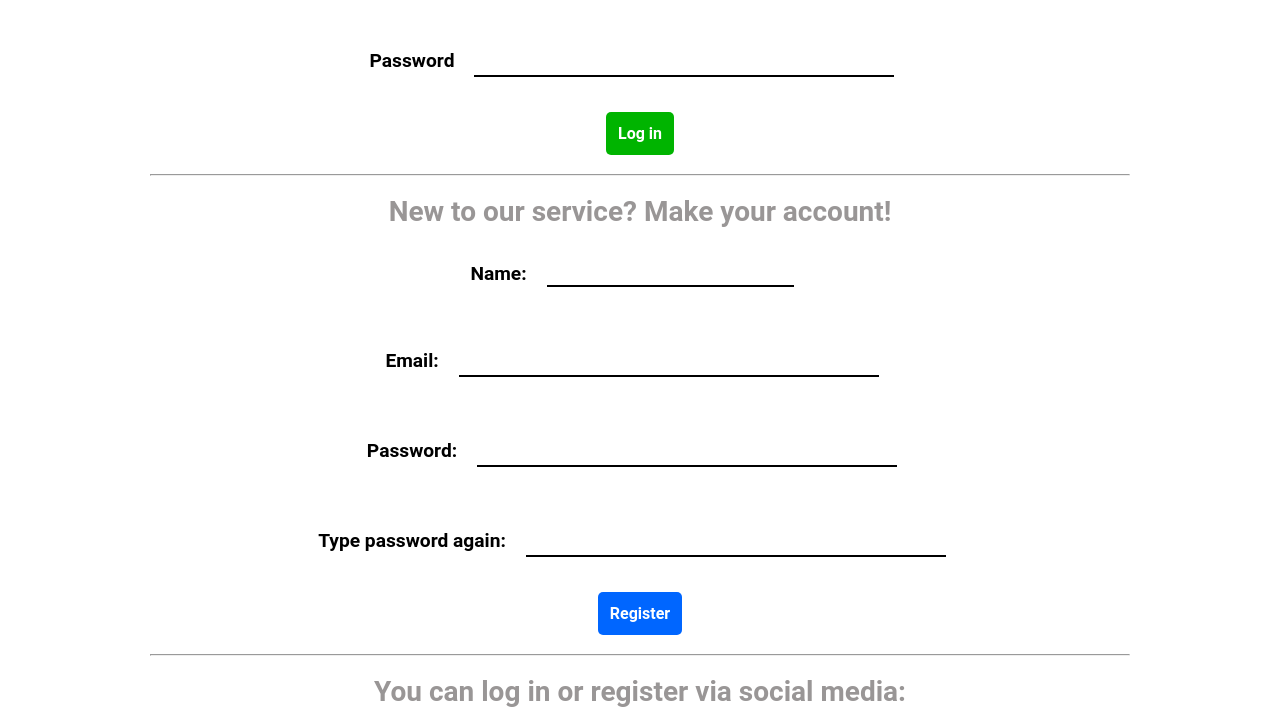
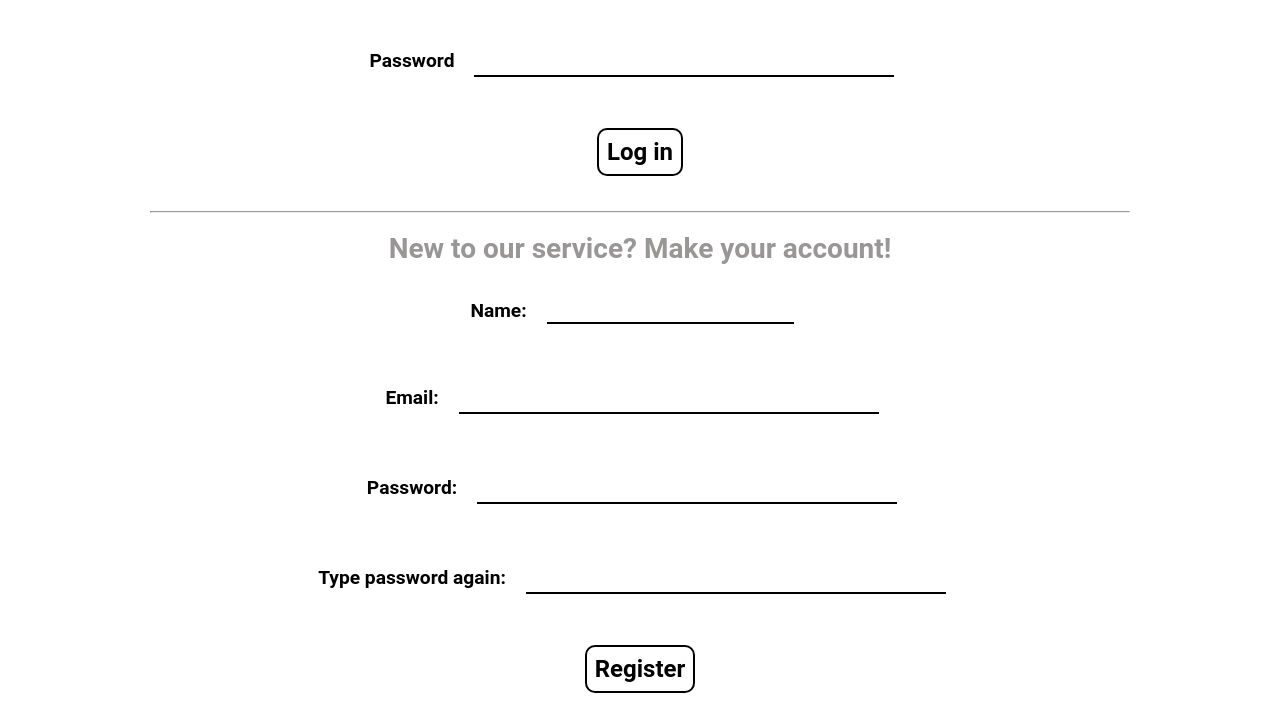
Before and after one commit to ivan-kirshak/booking-mockup, a plain HTML site: page index.html in a window 1280 px wide. Shown: the part 3190-3911 px from the top of the page. Drawn offline with Linux system fonts and the light colour scheme.

Commit message:
updated buttons

```diff
--- a/index.html
+++ b/index.html
@@ -225,7 +225,7 @@
             <input type="password" id="loginPassw">
             <div class="error" id="logPassErr"></div>
             <br>
-            <input type="button" value="Log in" class="login-button" id="logBtn">
+            <button type="button" value="Log in" class="login-button" id="logBtn">Log in</button>
           </form>
           <br>
           <hr>
@@ -249,7 +249,7 @@
             <input type="password" id="regPassTwo">
             <div class="error" id="regPassTwoErr"></div>
             <br>
-            <input type="button" value="Register" class="register-button" id="registerBtn">
+            <button type="button" value="Register" class="register-button" id="registerBtn">Register</button>
           </form>
           <br>
           <hr>
```
